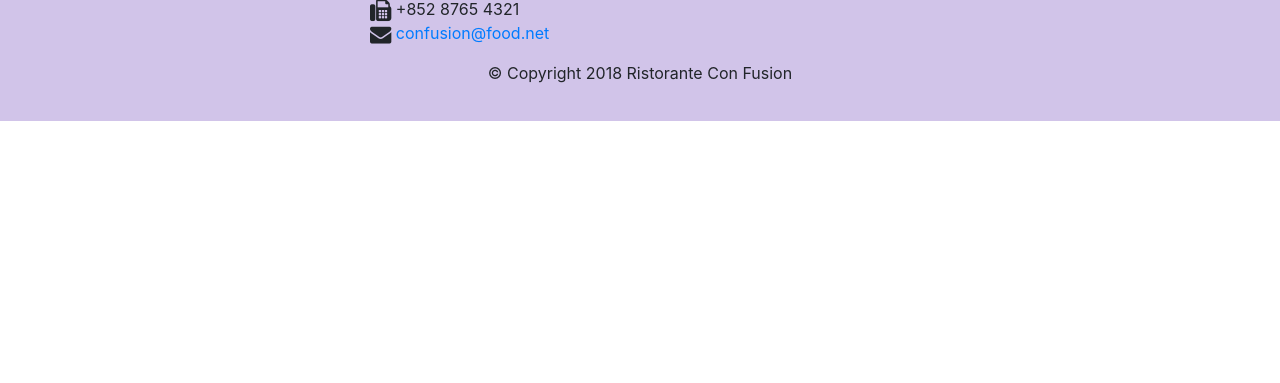
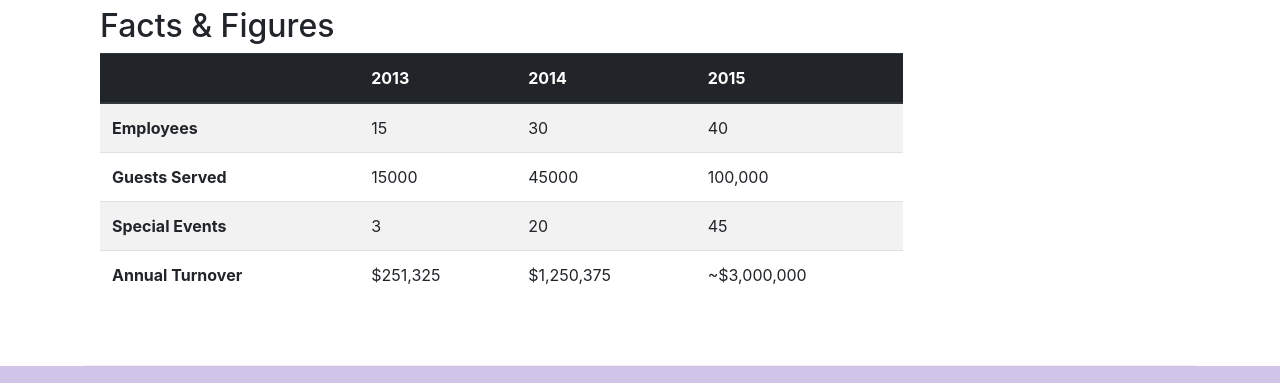
Before and after one commit to atharvagj-ai/conFusion-Website, a website: page aboutus.html in a window 1280 px wide. Shown: the part 1681-2064 px from the top of the page. Before the commit the page ends 1802 px from the top, so only its background shows below. Drawn offline with nearby package versions, Linux system fonts and the light colour scheme.

Commit message:
Card and Table completed

```diff
--- a/aboutus.html
+++ b/aboutus.html
@@ -66,9 +66,9 @@
           <h3>About Us</h3>
           <hr />
         </div>
-      </div>
+    </div>
 
-      <div class="row row-content">
+    <div class="row row-content">
         <div class="col-sm-6">
           <h2>Our History</h2>
           <p>
@@ -86,7 +86,35 @@
             cuisines in a pan.
           </p>
         </div>
-        <div class="col-sm-4"></div>
+        <div class="col-sm">
+          <div class="card">
+            <h3 class="card-header bg-primary text-white">Facts At a Glance!</h3>
+            <div class="card-body">
+              <dl class="row">
+                <dt class="col-6">Started</dt>
+                <dd class="col-6">3 Feb. 2013</dd>
+                <dt class="col-6">Major Stake Holder</dt>
+                <dd class="col-6">HK Fine Foods Inc.</dd>
+                <dt class="col-6">Last Year's Turnover</dt>
+                <dd class="col-6">$1,250,375</dd>
+                <dt class="col-6">Employees</dt>
+                <dd class="col-6">40</dd>
+              </dl>
+            </div>
+          </div>
+        </div>
+        <div class="col-12">
+          <div class="card card-body bg-light">
+            <blockquote class="blockquote">
+              <p class="mb-0">You better cut the pizza in four pieces because Im not hingry enough to eat six.</p>
+              <footer class="blockquote-footer">Yogi Berra,
+                <cite title="Source Title">THe Wit and Wisdom of Yogi Berra, P. Pepe, Diversion Books, 2014
+                </cite>
+              </footer>
+            </blockquote>
+          </div>
+
+        </div>
       </div>
 
       <div class="row row-content">
@@ -134,6 +162,52 @@
               get a winning hit! Amma Mia!</em
             >
           </p>
+        </div>
+      </div>
+      <div class="row row-content">
+        <div class="col-12 col-sm-9">
+          <h2>Facts & Figures</h2>
+          <div class="table-responsive">
+            <table class="table table-striped">
+                <thead class="thead-dark">
+                    <tr>
+                        <th>&nbsp;</th>
+                        <th>2013</th>
+                        <th>2014</th>
+                        <th>2015</th>
+                    </tr>
+                </thead>
+                <tbody>
+                    <tr>
+                        <th>Employees</th>
+                        <td>15</td>
+                        <td>30</td>
+                        <td>40</td>
+                    </tr>
+                    <tr>
+                        <th>Guests Served</th>
+                        <td>15000</td>
+                        <td>45000</td>
+                        <td>100,000</td>
+                    </tr>
+                    <tr>
+                        <th>Special Events</th>
+                        <td>3</td>
+                        <td>20</td>
+                        <td>45</td>
+                    </tr>
+                    <tr>
+                        <th>Annual Turnover</th>
+                        <td>$251,325</td>
+                        <td>$1,250,375</td>
+                        <td>~$3,000,000</td>
+                    </tr>
+                </tbody>
+            </table>
+        </div>
+        </div>
+        <div class="col-12 col-sm-3">
+
         </div>
       </div>
     </div>
```
